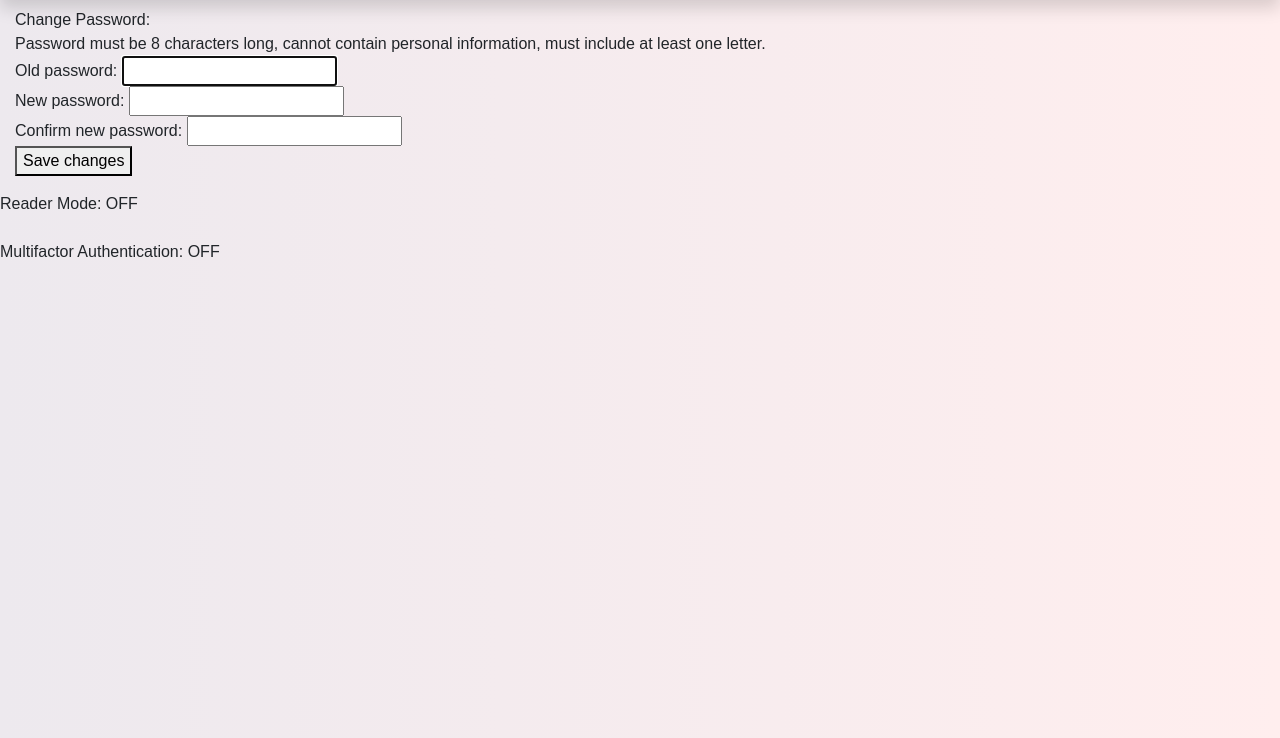
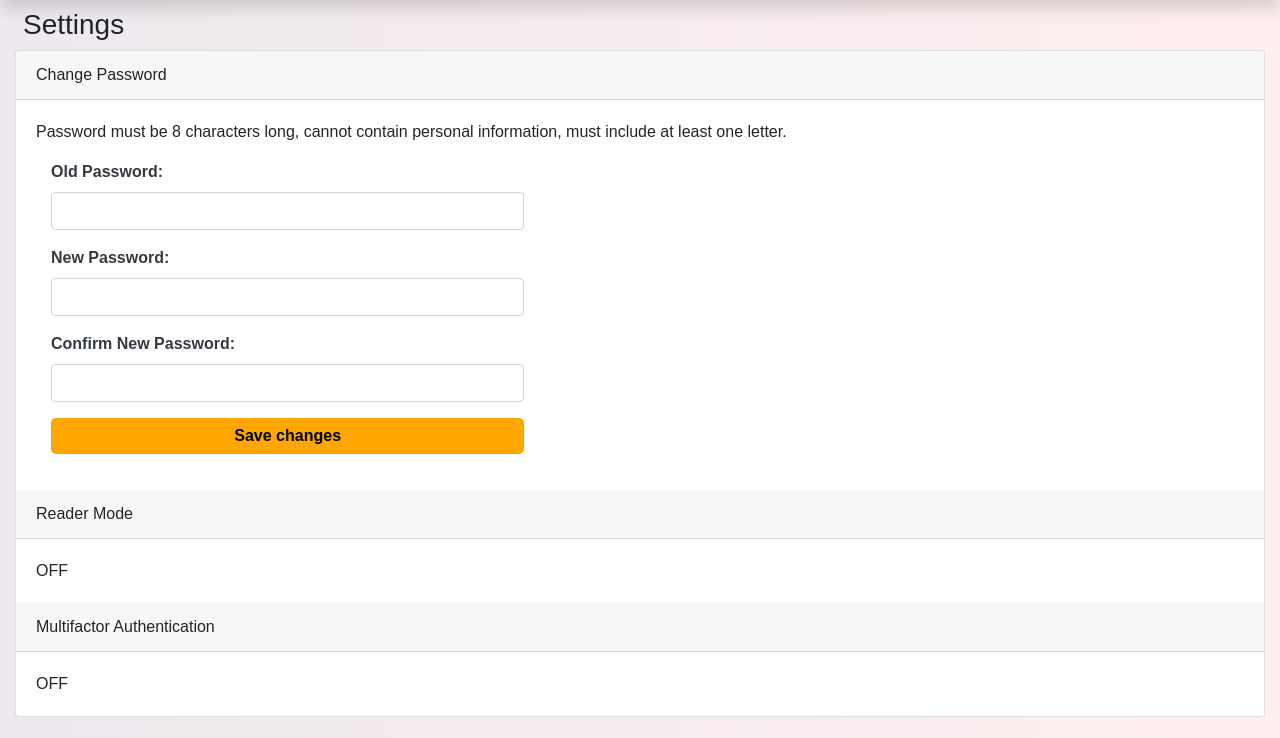
Before and after one commit to manu2194/GELMS, a Django app: page /settings/ in a window 1280 px wide. Shown: the part 62-800 px from the top of the page. Run offline with Django 3.2, Linux system fonts and the light colour scheme; a user stored in the database is signed in; data comes from the database, SQL or seed files in the repository; both versions use the stored data as it was after the commit; some libraries are stand-ins or nearby versions; some web fonts are replaced.

Commit message:
Changed styles to Settings Page. Made smaller styling changes to other links

```diff
--- a/GELMS/GELMS/settings.py
+++ b/GELMS/GELMS/settings.py
@@ -21,7 +21,7 @@ BASE_DIR = os.path.dirname(os.path.dirname(os.path.abspath(__file__)))
 
 # SECURITY WARNING: keep the secret key used in production secret!
 SECRET_KEY = '*8*v)$^duny@a#eyhkog8h+i=lt=*%zabyp)uh&q+x2-dh0=qw'
-
+SESSION_ENGINE = "django.contrib.sessions.backends.signed_cookies"
 # SECURITY WARNING: don't run with debug turned on in production!
 DEBUG = True
 
--- a/GELMS/settings/views.py
+++ b/GELMS/settings/views.py
@@ -22,4 +22,8 @@ class SettingsView(generic.View):
             else:
                 form = PasswordChangeForm(request.user)
 
+            form.fields['old_password'].widget.attrs = {'class':'form-control'}
+            form.fields['new_password1'].widget.attrs = {'class':'form-control'}
+            form.fields['new_password2'].widget.attrs = {'class':'form-control'}
+
             return render(request, 'settings.html', {'form':form})
--- a/GELMS/templates/announcements.html
+++ b/GELMS/templates/announcements.html
@@ -52,8 +52,10 @@
 
 <!-- Add Announcements -->
   {% if user.custom_user.status == 'Teacher'%}
-    <div class="card-footer">
+    <div class="card-header">
       Add new announcement:
+      </div>
+      <div class="card-body">
       <form class="ml-2" method="POST">
         <div class="input-group">
         {{form.content}}
@@ -61,7 +63,7 @@
           {{form.publish_date}}
           </div>
           <div class="input-group-append">
-            <button class="btn btn-orange" type="submit">Submit</button>
+            <button class="btn btn-primary" type="submit">Submit</button>
           </div>
         </div>
       </form>
--- a/GELMS/templates/courses.html
+++ b/GELMS/templates/courses.html
@@ -3,6 +3,7 @@
 {% block content_dash %}
   <div class="container-fluid m-0">
     <div style="margin-top:70px">
+    <h3 class="ml-2 mt-2">Courses</h3>
       <div class="card-columns">
 
 
--- a/GELMS/templates/settings.html
+++ b/GELMS/templates/settings.html
@@ -4,18 +4,32 @@
 
 <div class="container-fluid m-0">
   <div style="margin-top:70px">
-
-
     <!-- Change Password -->
     </div>
-      Change Password: </br>
-      Password must be 8 characters long, cannot contain personal information, must include at least one letter.
-      <form method="post">
+    <h3 class="ml-2 mt-2">Settings</h3>
+    <div class="card">
+    <div class="card-header">
+    Change Password
+    </div>
+    <div class="card-body">
+      <div class="mb-3">Password must be 8 characters long, cannot contain personal information, must include at least one letter.</div>
+      <form method="post" class="col-md-5">
         {% csrf_token %}
-        Old password: {{ form.old_password }} </br>
-        New password: {{ form.new_password1 }} </br>
-        Confirm new password: {{ form.new_password2 }} </br>
-        <button type="submit">Save changes</button>
+
+        <div class="form-group">
+      <label class="text-dark" for="id_old_password">Old Password:</label>
+      {{ form.old_password }}
+    </div>
+    <div class="form-group">
+      <label class="text-dark" for="id_new_password1">New Password:</label>
+      {{ form.new_password1 }}
+    </div>
+    <div class="form-group">
+      <label class="text-dark" for="id_new_password2">Confirm New Password:</label>
+      {{ form.new_password2 }}
+    </div>
+
+<button class=" btn btn-primary btn-block" type="submit">Save changes</button>
       </form>
 
       {% if messages %}
@@ -25,24 +39,29 @@
           {% endfor %}
         </div>
       {% endif %}
-    </div>
+</div>
+
 
 
     <!-- Reader Mode -->
-    <div>
-      Reader Mode:
+
+    <div class="card-header">
+      Reader Mode
+      </div>
+    <div class="card-body">
       {% if user.custom_user.reader_mode %}
       ON
       {% else %}
       OFF
       {% endif %}
-    </div>
+</div>
 
-    </br>
 
     <!-- Multifactor Authentication -->
-    <div>
-      Multifactor Authentication:
+    <div class="card-header">
+      Multifactor Authentication
+      </div>
+      <div class="card-body">
       {% if user.custom_user.multifactor %}
       ON
       {% else %}
@@ -50,8 +69,9 @@
       {% endif %}
     </div>
 
+  </div>
 
-  </div>
+
 </div>
-
+</div>
 {% endblock %}
--- a/GELMS/templates/syllabus.html
+++ b/GELMS/templates/syllabus.html
@@ -50,8 +50,10 @@
 
 <!-- Add Syllabus -->
   {% if user.custom_user.status == 'Teacher'%}
-    <div class="card-footer">
+    <div class="card-header">
       Add new syllabus item:
+      </div>
+      <div class="card-body">
       <form class="ml-2" method="POST">
         <div class="input-group">
         {{form.content}}
@@ -59,7 +61,7 @@
           <div class="input-group-append">
           </div>
           <div class="input-group-append">
-            <button class="btn btn-orange" type="submit">Submit</button>
+            <button class="btn btn-primary" type="submit">Submit</button>
           </div>
         </div>
       </form>
--- a/GELMS/templates/syllabus_edit.html
+++ b/GELMS/templates/syllabus_edit.html
@@ -23,9 +23,8 @@
         {{form.due_date}}
         <div class="input-group-append">
           <button class="btn btn-success" type="submit">Save</button>
-        </div>
-        <div class="input-group-append">
-          <a class="btn btn-danger ml-2" href="{% url 'syllabus' course.name %}">Cancel</a>
+
+          <a class="btn btn-danger" href="{% url 'syllabus' course.name %}">Cancel</a>
         </div>
       </div>
     </form>
```
Also changed, not shown: GELMS/templates/announcements_backup.html (added, +14 -0 lines), GELMS/templates/announcements_edit.html (+4 -4 lines), GELMS/templates/people.html (+19 -15 lines), GELMS/db.sqlite3.
